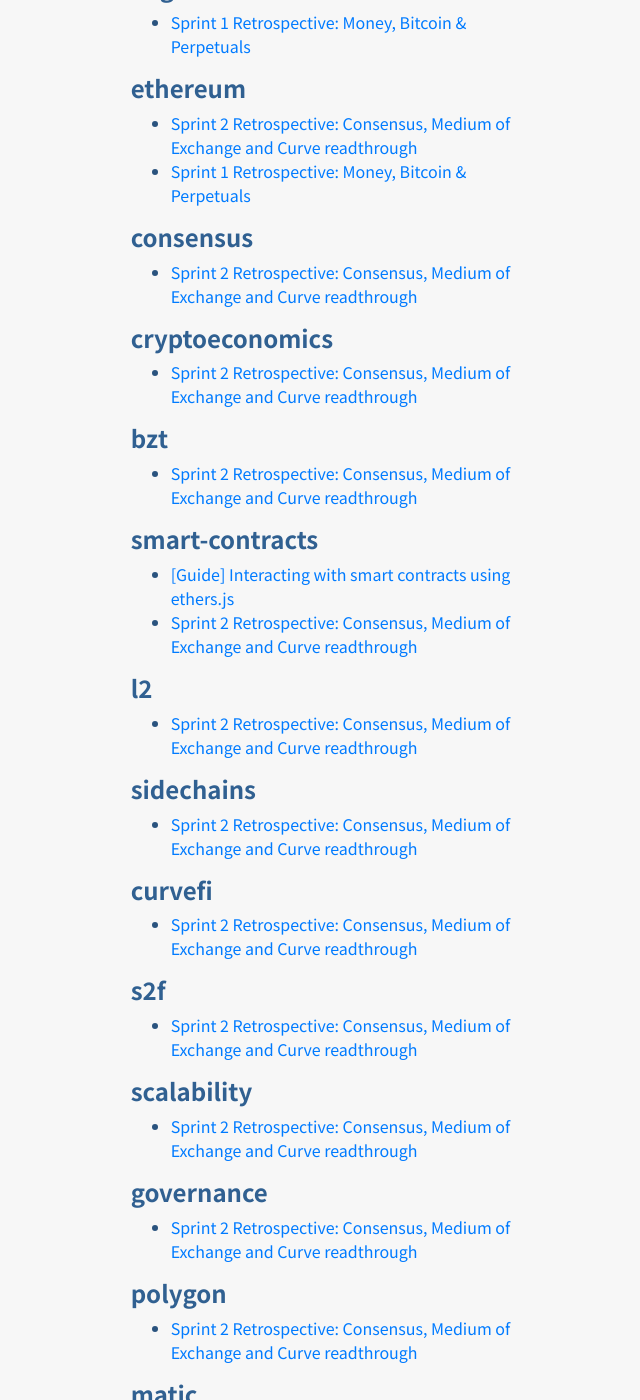
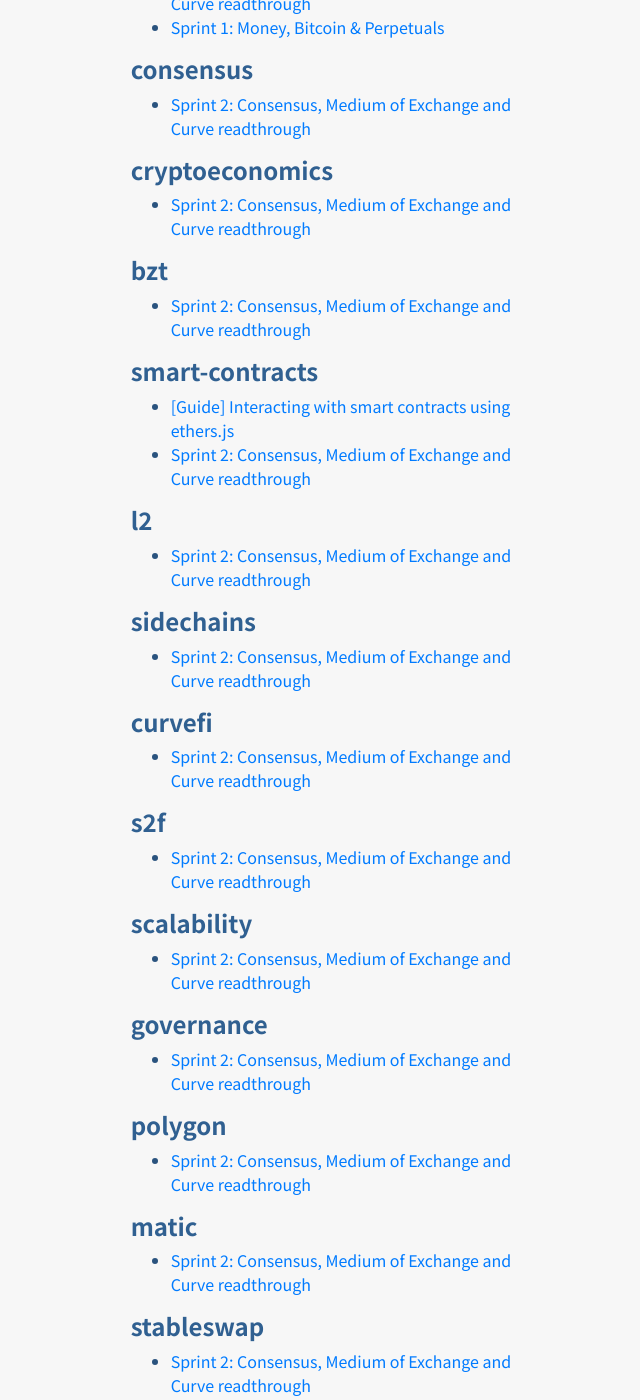
Before and after one commit to czhc/czhc.github.io, a Jekyll site: the page built from tags.html, in a window 1280 px wide and 1400 px high, scrolled down 1427 px. Shown: the whole window, without its empty margins (109-749 px from the left). Built offline with Jekyll 4.4.1, drawn with Linux system fonts in a browser that asks for light colours; nearby versions of some CDN libraries; some of the changed text lies outside the part shown.

Commit message:
misc:tags

```diff
--- a/collections/_posts/2021-06-07-s1-retro.md
+++ b/collections/_posts/2021-06-07-s1-retro.md
@@ -1,7 +1,7 @@
 ---
-title: "Sprint 1 Retrospective: Money, Bitcoin & Perpetuals"
+title: "Sprint 1: Money, Bitcoin & Perpetuals"
 description: "Study updates for week May 30 - June 6"
-categories: [research]
+categories: [research, discount-mba]
 tags: [bitcoin, blockchain, cryptocurrency, finance, defi, degen, ethereum]
 last_modified_at: "2021-06-07"
 published: true
--- a/collections/_posts/2021-06-14-s2-retro.md
+++ b/collections/_posts/2021-06-14-s2-retro.md
@@ -1,7 +1,7 @@
 ---
-title: "Sprint 2 Retrospective: Consensus, Medium of Exchange and Curve readthrough"
+title: "Sprint 2: Consensus, Medium of Exchange and Curve readthrough"
 description: "Study updates for week June 7 - 14"
-categories: [research]
+categories: [research, discount-mba]
 tags: [bitcoin, blockchain, consensus, cryptoeconomics, bzt, smart-contracts, ethereum, L2, sidechains, curvefi, s2f, scalability, governance, polygon, matic, stableswap, mises-regression, atricrypto]
 last_modified_at: "2021-06-14"
 published: true
```
